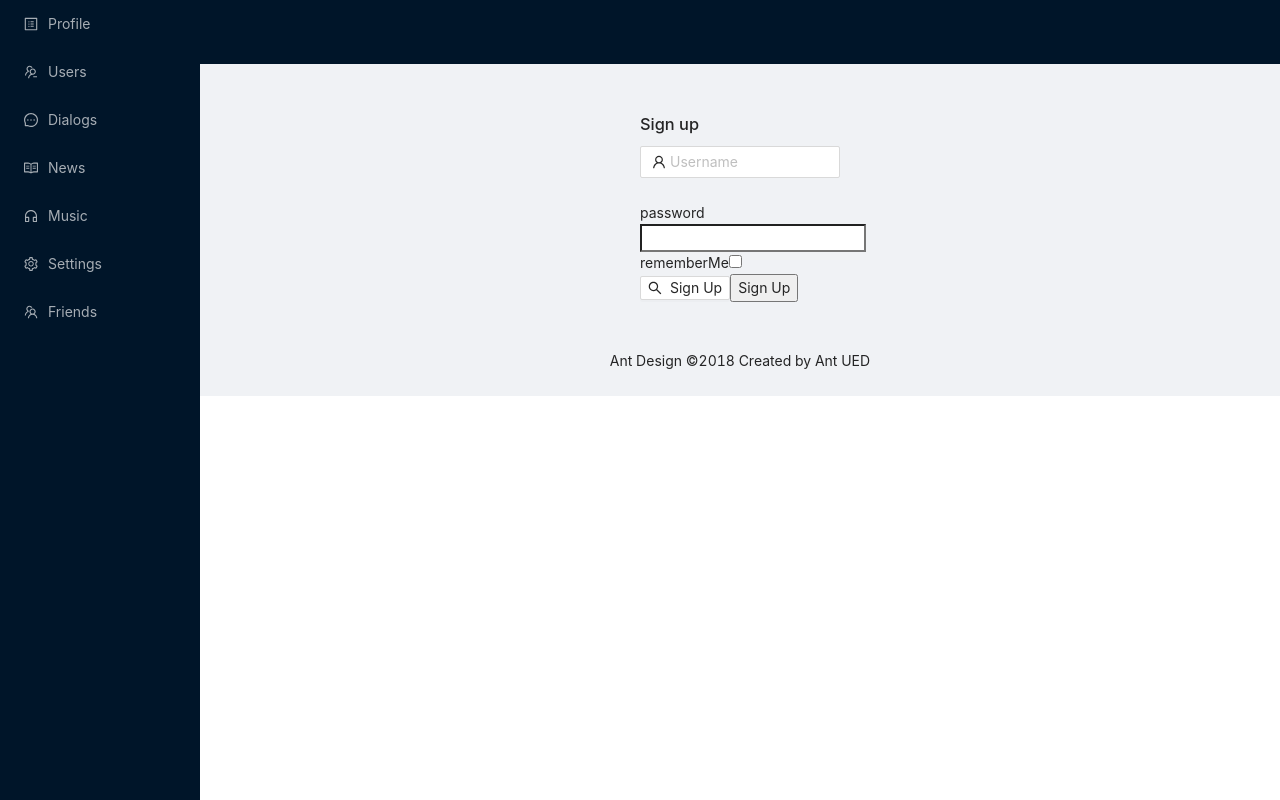
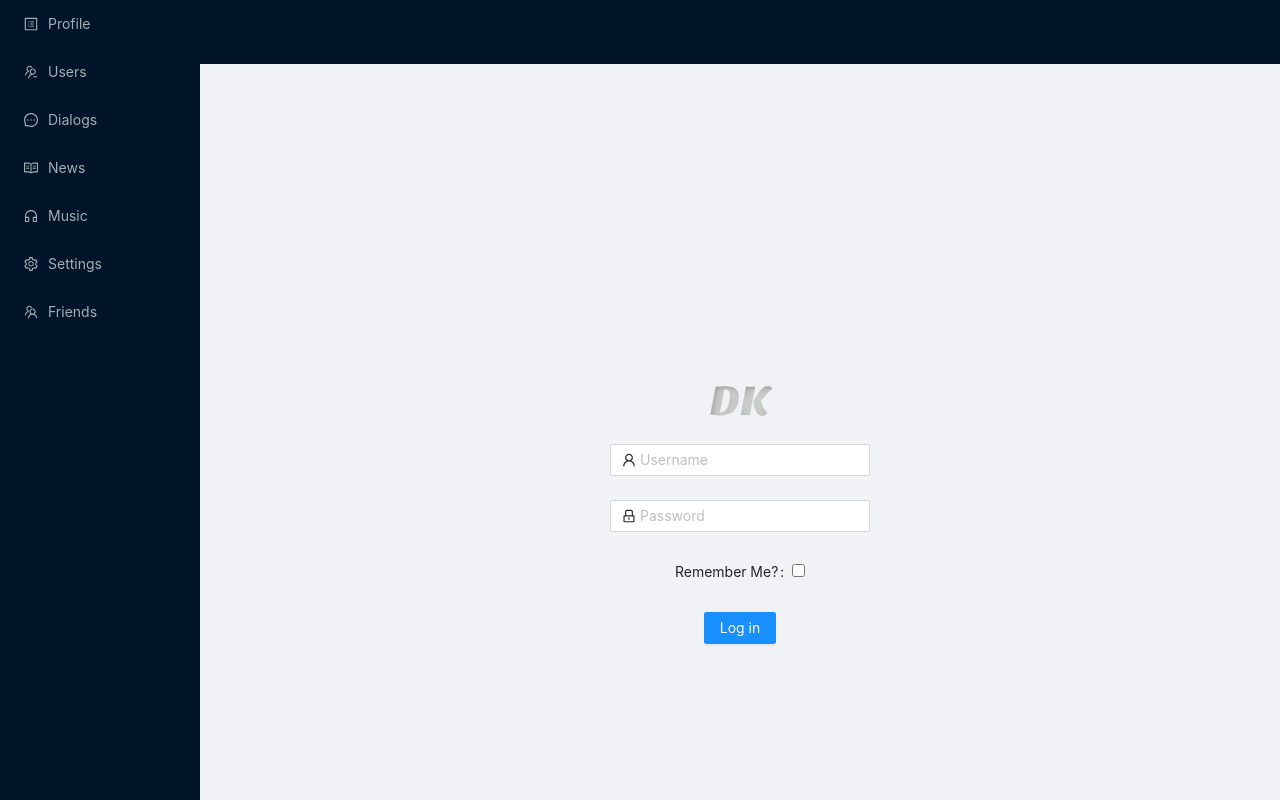
Before and after one commit to DK-AC/social-network-ts, a React (Create React App) app: page /#/login in a window 1280 px wide. Shown: the top 800 px of the page. Built offline with nearby package versions, Linux system fonts and the light colour scheme; no server answers.

Commit message:
LoginForm

```diff
--- a/public/index.html
+++ b/public/index.html
@@ -9,7 +9,7 @@
       name="description"
       content="Web site created using create-react-app"
     />
-    <link rel="apple-touch-icon" href="%PUBLIC_URL%/logo192.png" />
+    <link rel="apple-touch-icon" href="%PUBLIC_URL%/src/assets/img/logo192.png" />
     <!--
       manifest.json provides metadata used when your web app is installed on a
       user's mobile device or desktop. See https://developers.google.com/web/fundamentals/web-app-manifest/
--- a/src/ui/Login/Login.tsx
+++ b/src/ui/Login/Login.tsx
@@ -1,20 +1,21 @@
 import 'react-app-polyfill/ie11'
 import * as React from 'react'
 import {useEffect} from 'react'
-import { Formik} from 'formik'
 import {useDispatch} from 'react-redux'
 import {useNavigate} from 'react-router-dom'
-import * as Yup from 'yup'
 
-import {SearchOutlined, UserOutlined} from '@ant-design/icons'
+import {LockOutlined, UserOutlined} from '@ant-design/icons'
 
-import {Input, Form, Button} from 'antd'
+import {Button, Form, Input, Spin} from 'antd'
 
 import {login} from '../../redux/reducers/authReducer'
 import {useAppSelector} from '../../redux/store'
 import {PATH} from '../Routing/Routing'
-import {FormikField} from '../../reusableComponent/FormikField'
 import {LoginUserType} from '../../api/authAPI'
+
+import logo from './../../assets/img/logoDK.svg'
+
+import styles from './login.module.css'
 
 
 export const Login: React.FC = () => {
@@ -23,17 +24,7 @@ export const Login: React.FC = () => {
     const navigate = useNavigate()
 
     const {isAuth, captchaURL} = useAppSelector(state => state.auth)
-    const error = useAppSelector(state => state.app.error)
-
-
-    const initialValues: LoginUserType = {email: '', password: '', rememberMe: false, captcha: ''}
-    const validationSchema = {
-        // email: Yup.string().email('Invalid email format').required('Required'),
-        password: Yup.string().required('Required'),
-    }
-    const onSubmitLoginUser = (values: LoginUserType) => {
-        dispatch(login(values))
-    }
+    const status = useAppSelector(state => state.app.status)
 
     useEffect(() => {
         if (isAuth) {
@@ -42,24 +33,16 @@ export const Login: React.FC = () => {
         return
     }, [dispatch, isAuth, navigate])
 
+    const onSubmitLoginUser = (values: LoginUserType) => {
+        dispatch(login(values))
+    }
+
+
     return (
-        <div style={{width: '200px', margin: '0 auto'}}>
-            <h1>Sign up</h1>
-            <Formik
-                initialValues={initialValues}
-                validationSchema={Yup.object(validationSchema)}
-                onSubmit={onSubmitLoginUser}
-            >
-                {formik => (
-                    <Form>
-                        {/*<FormikField type={'email'}*/}
-                        {/*             name={'email'}*/}
-                        {/*             isShowError={false}*/}
-                        {/*             isShowLabel={true}*/}
-                        {/*             error={error}*/}
-                        {/*/>*/}
-                        <Form.Item fieldKey={'email'}
-                            name="email"
+        <Form onFinish={onSubmitLoginUser} className={styles.loginHeader}>
+            <img src={logo} className="App-logo" alt="logo"/>
+            <Spin spinning={status === 'loading'}></Spin>
+            <Form.Item name="email"
                        rules={[
                            {
                                required: true,
@@ -67,42 +50,42 @@ export const Login: React.FC = () => {
                            },
                        ]}>
                 <Input prefix={<UserOutlined className="site-form-item-icon"/>}
-                                   placeholder="Username"/>
+                       placeholder="Username"
+                       type={'email'}/>
             </Form.Item>
-                        <FormikField type={'password'}
-                                     name={'password'}
-                                     isShowError={true}
-                                     isShowLabel={true}
-                                     error={error}
+            <Form.Item
+                name="password"
+                rules={[
+                    {
+                        required: true,
+                        message: 'Please input your Password!',
+                    },
+                ]}>
+                <Input
+                    prefix={<LockOutlined className="site-form-item-icon"/>}
+                    type="password"
+                    placeholder="Password"
                 />
-                        <FormikField type={'checkbox'}
-                                     name={'rememberMe'}
-                                     isShowError={false}
-                                     isShowLabel={true}
-                                     error={error}
-                        />
+            </Form.Item>
+            <Form.Item name="rememberMe" label={'Remember Me?'}>
+                <Input type="checkbox" name={'rememberMe'}/>
+            </Form.Item>
 
             {captchaURL
                 ? <>
                     <img src={captchaURL} alt="captchaURL"/>
-                                <FormikField type={'text'}
-                                             name={'captcha'}
-                                             isShowError={false}
-                                             isShowLabel={false}
-                                             error={error}
-                                             placeholder={'Symbols from image'}
-                                />
+                    <Form.Item name="captcha">
+                        <Input name={'captcha'} placeholder={'Symbols from image'}/>
+                    </Form.Item>
                 </>
                 : null
             }
-                        <div>
-                            <Button htmlType={'submit'} size={'small'} icon={<SearchOutlined/>}>Sign Up</Button>
-                            <button disabled={!formik.isValid} type="submit">Sign Up</button>
-                        </div>
+            <Form.Item>
+                <Button type="primary" htmlType="submit" className="login-form-button">
+                    Log in
+                </Button>
 
+            </Form.Item>
         </Form>
-                )}
-            </Formik>
-        </div>
     )
 }
--- a/src/ui/Login/Login.css
+++ b/src/ui/Login/login.module.css
@@ -1,6 +1,5 @@
-.Login-header {
+.loginHeader {
 
-    background-color: #282c34;
     min-height: 100vh;
     text-align: center;
     display: flex;
```
Also changed, not shown: src/ui/AppContent/Content.tsx (+1 -42 lines), src/assets/img/logo192.png (renamed from public/logo192.png). Lines whose indentation alone changed are shown as unchanged.
